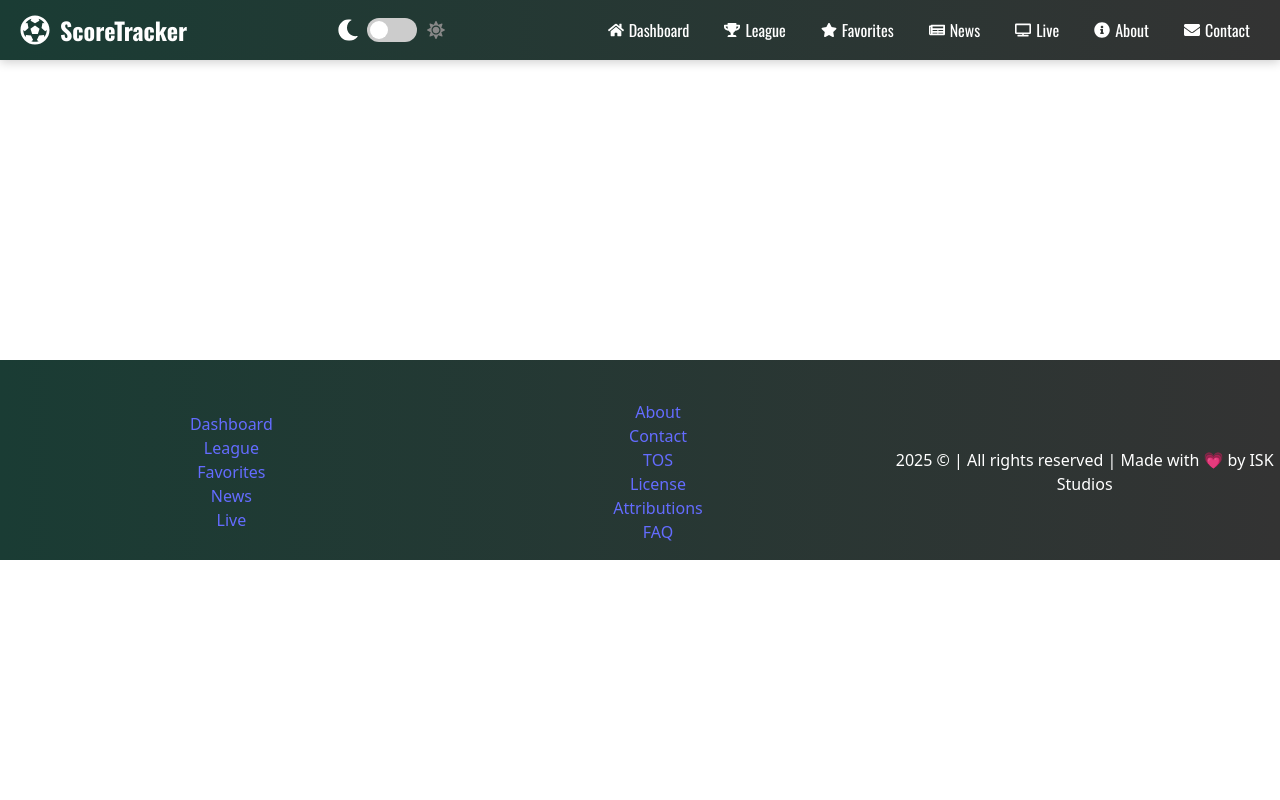
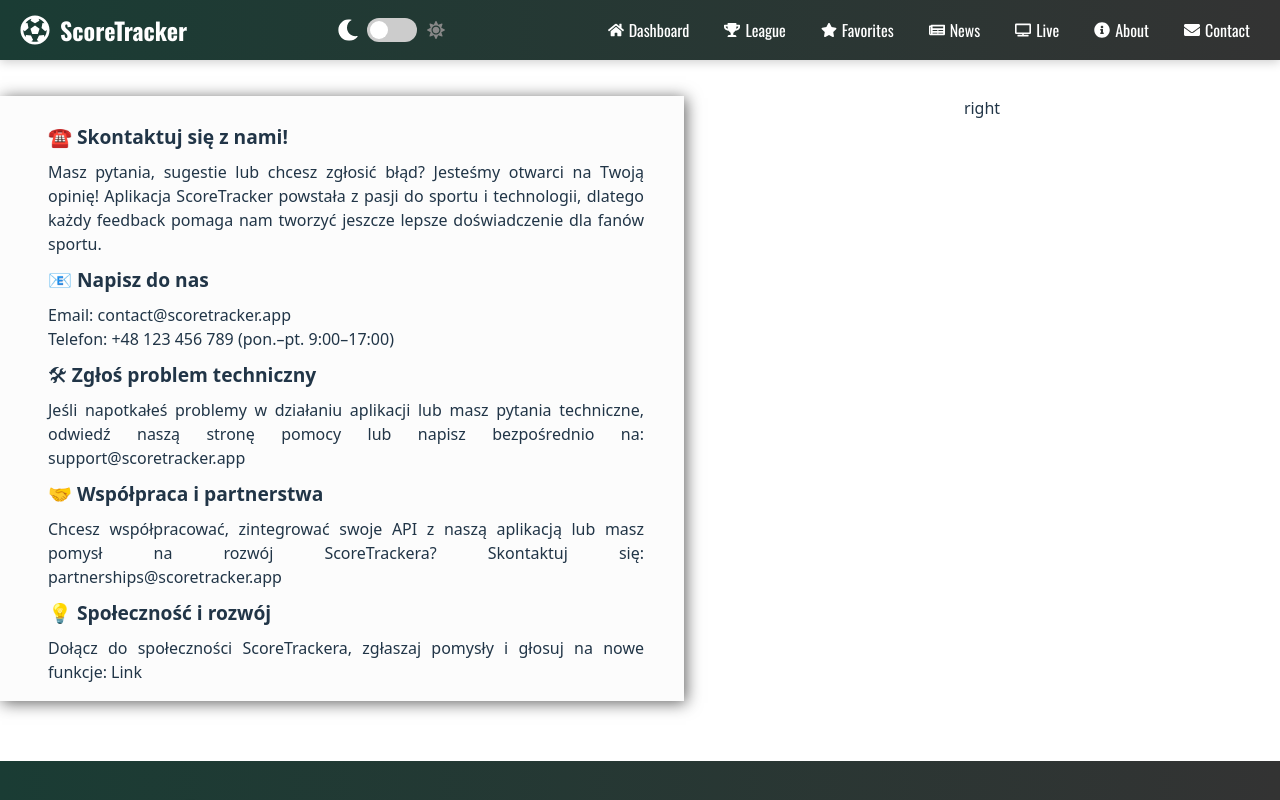
Before and after one commit to Hvlikk/PUI_project, a React (Vite) app: page /contact in a window 1280 px wide. Shown: the top 800 px of the page. Built offline with nearby package versions, Linux system fonts and the light colour scheme.

Commit message:
minor enhancements

```diff
--- a/src/App.jsx
+++ b/src/App.jsx
@@ -4,6 +4,7 @@
 import Navbar from './components/Navbar/Navbar';
 import Dashboard from './pages/Dashboard/Dashboard';
 import Footer from './components/Footer/Footer'
+import Contact from './pages/Contact/Contact';
 
 function App() {
   return (
@@ -14,6 +15,7 @@
           <Routes>
             <Route path="/" element={<Dashboard />} />
             <Route path="/dashboard" element={<Dashboard />} />
+            <Route path='/contact' element={<Contact/>}/>
             {/* Dodaj tutaj inne ścieżki */}
           </Routes>
 
--- a/src/App.scss
+++ b/src/App.scss
@@ -44,3 +44,23 @@
   padding: 0;
   height: 100%;
 }
+
+
+
+html, body, #root, .App {
+  height: 100%;
+  margin: 0;
+  padding: 0;
+}
+
+.App {
+  margin-top: 60px;
+  display: flex;
+  flex-direction: column;
+  min-height: 100vh;
+}
+
+.app-content {
+  flex: 1;
+  /* możesz dodać padding, jak potrzebujesz */
+}
--- a/src/components/DashboardTabs/DashboardTabs.scss
+++ b/src/components/DashboardTabs/DashboardTabs.scss
@@ -6,7 +6,7 @@
 
   .tabs {
     display: flex;
-    margin-bottom: 20px;
+
   }
 
   .tab {
@@ -29,6 +29,7 @@
   .tab-content {
     padding: 20px;
     border: 1px solid #ddd;
+    box-shadow: 2px 2px 8px rgb(182, 182, 182);
     border-top: none;
   }
 
@@ -90,6 +91,9 @@
 }
 
 @media (max-width: 640px) {
+    .tab-content {
+        min-width: 297px;
+    }
     .wrapper .cards-section {
         grid-template-columns: 1fr;
     }
--- a/src/components/Footer/Footer.jsx
+++ b/src/components/Footer/Footer.jsx
@@ -8,22 +8,23 @@
         <footer className="footer">
                 <div className="footer-wrapper">
                     <div className="content-container">
-                        <Link to="/dashboard">Dashboard</Link>
-                        <Link to="/league">League</Link>
-                        <Link to="/favorites">Favorites</Link>
-                        <Link to="/news">News</Link>
-                        <Link to="/live">Live</Link>
+                        <Link to="/dashboard" class="nav-link">Dashboard</Link>
+                        <Link to="/league" class="nav-link">League</Link>
+                        <Link to="/favorites" class="nav-link">Favorites</Link>
+                        <Link to="/news" class="nav-link">News</Link>
+                        <Link to="/live" class="nav-link">Live</Link>
+                        <Link to="/about" class="nav-link">About</Link>
                     </div>
                     <div className="content-container middle">
-                        <Link to="/about">About</Link>
-                        <Link to="/contact">Contact</Link>
-                        <Link to="/tos">TOS</Link>
-                        <Link to="/license">License</Link>
-                        <Link to="/attributions">Attributions</Link>
-                        <Link to="/faq">FAQ</Link>
+
+                        <Link to="/contact" class="nav-link">Contact</Link>
+                        <Link to="/tos" class="nav-link">TOS</Link>
+                        <Link to="/license" class="nav-link">License</Link>
+                        <Link to="/attributions" class="nav-link">Attributions</Link>
+                        <Link to="/faq" class="nav-link">FAQ</Link>
                     </div>
-                    <div className="content-container">
-                        <p>2025 © | All rights reserved | Made with 💗 by ISK Studios</p>
+                    <div className="content-container last">
+                        <p class="nav-link">2025 © | All rights reserved | Made with 💗 by ISK Studios</p>
                     </div>
                 </div>
         </footer>
--- a/src/components/Footer/Footer.scss
+++ b/src/components/Footer/Footer.scss
@@ -34,8 +34,20 @@
         align-items: center;
         justify-content: center;
 
+        & .nav-link {
+            color: white;
+            text-shadow: 2px 2px 10px  rgb(46, 45, 45);
+            font-size: 1.05rem;
+            font-weight: 700;
+        }
+
         & p {
             margin: 0;
+        }
+
+        &.last {
+
+            margin-right: 16px;
         }
 
     }
--- a/src/index.scss
+++ b/src/index.scss
@@ -14,11 +14,6 @@
   text-rendering: optimizeLegibility;
   -webkit-font-smoothing: antialiased;
   -moz-osx-font-smoothing: grayscale;
-}
-
-html, body {
-  height: 100%;
-  margin: 0;
 }
 
 a {
--- a/src/pages/Contact/Contact.jsx
+++ b/src/pages/Contact/Contact.jsx
@@ -0,0 +1,32 @@
+import React from "react";
+import './Contact.scss'
+
+function Contact(){
+    return (
+        <div className="content-wrapper">
+            <div className="col left">
+                <h1>☎️ Skontaktuj się z nami!</h1>
+                <p>Masz pytania, sugestie lub chcesz zgłosić błąd? Jesteśmy otwarci na Twoją opinię! Aplikacja ScoreTracker powstała z pasji do sportu i technologii, dlatego każdy feedback pomaga nam tworzyć jeszcze lepsze doświadczenie dla fanów sportu.</p>
+
+                <h1>📧 Napisz do nas</h1>
+                <p>Email: contact@scoretracker.app</p>
+                <p>Telefon: +48 123 456 789 (pon.–pt. 9:00–17:00)</p>
+
+
+                <h1>🛠 Zgłoś problem techniczny</h1>
+                <p>Jeśli napotkałeś problemy w działaniu aplikacji lub masz pytania techniczne, odwiedź naszą stronę pomocy lub napisz bezpośrednio na: support@scoretracker.app</p>
+
+                <h1>🤝 Współpraca i partnerstwa</h1>
+<p>Chcesz współpracować, zintegrować swoje API z naszą aplikacją lub masz pomysł na rozwój ScoreTrackera? Skontaktuj się: partnerships@scoretracker.app</p>
+
+<h1>💡 Społeczność i rozwój</h1>
+<p>Dołącz do społeczności ScoreTrackera, zgłaszaj pomysły i głosuj na nowe funkcje: Link</p>
+            </div>
+            <div className="col right">
+                right
+            </div>
+        </div>
+    )
+};
+
+export default Contact;
--- /dev/null
+++ b/src/pages/Contact/Contact.scss
@@ -0,0 +1,33 @@
+.content-wrapper {
+    margin-top: 36px;
+    width: 100%;
+    display: flex;
+    flex-direction: row;
+
+    & .col {
+        display: flex;
+        flex-direction: column;
+        width: 50%;
+
+        &.left {
+            padding: 1.1rem;
+            padding-left: 3rem;
+            padding-right: 2.5rem;
+            justify-content: flex-start;
+            align-items: flex-start;
+            text-align: justify;
+            background-color: #fcfcfc;
+            box-shadow: 2px 2px 15px #616161;
+
+            & p {
+                margin: 0;
+            }
+        }
+
+        & h1 {
+            font-size: 1.2rem;
+        }
+
+    }
+
+}
--- a/src/pages/Dashboard/Dashboard.scss
+++ b/src/pages/Dashboard/Dashboard.scss
@@ -32,16 +32,3 @@
 .content {
   width: 100%;
 }
-
-
-  @media (max-width: 1200px) {
-    .match-card {
-      flex: 1 1 calc(45% - 20px);  /* Karty mają 45% szerokości na mniejszych ekranach */
-    }
-  }
-
-  @media (max-width: 768px) {
-    .match-card {
-      flex: 1 1 100%;  /* Na bardzo małych ekranach karty zajmują całą szerokość */
-    }
-  }
```
